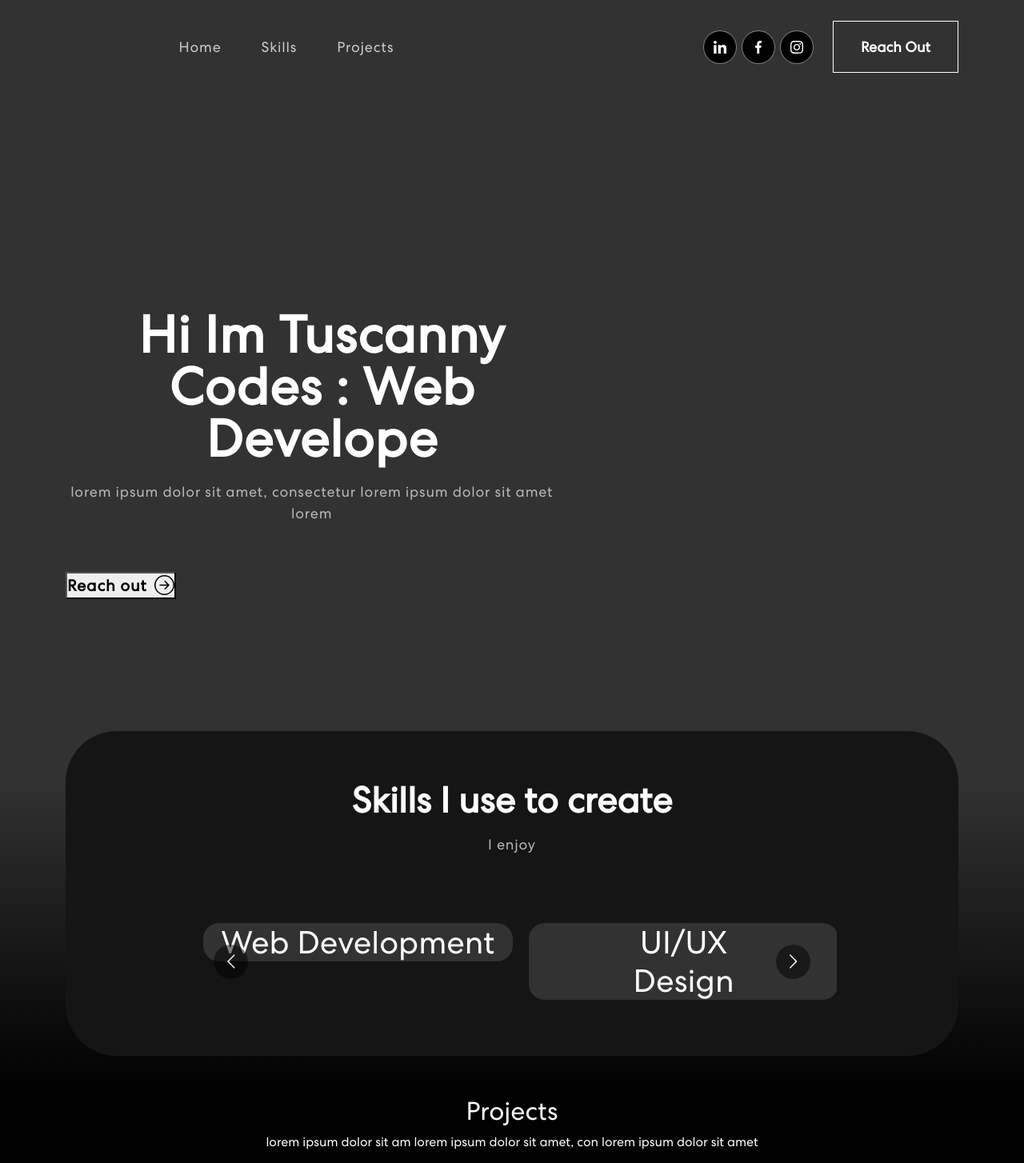
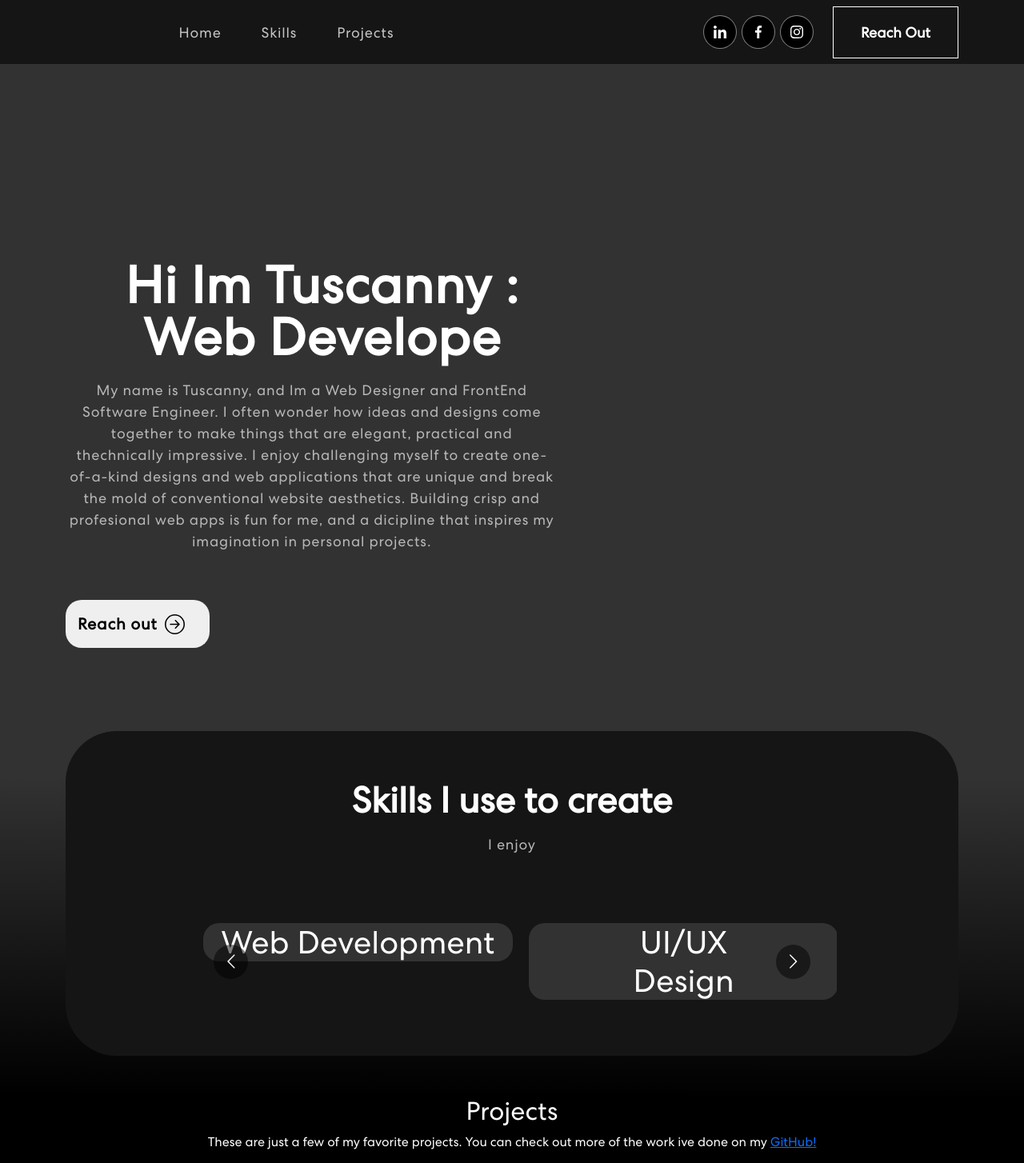
Before and after one commit to tuscannyCodes/new-portfolio-website, a React (Create React App) app: page / in a window 1280 px wide. Shown: the top 1454 px of the page at 80% size. Built offline with nearby package versions, Linux system fonts and the light colour scheme.

Commit message:
minor updates

```diff
--- a/src/App.css
+++ b/src/App.css
@@ -53,14 +53,15 @@ nav.navbar {
   padding: 18px 0;
   position: fixed;
   width: 100%;
+  height: 10%;
   top: 0;
   z-index: 9999;
   transition: 0.32 ease-in-out;
+  background-color:  #151515 ;
 }
 
 nav.navbar.scrolled {
   padding: 0px 0;
-  background-color: #151515;
 }
 
 nav.navbar a.navbar-brand {
@@ -227,6 +228,15 @@ nav.navbar .navbar-toggler[aria-expanded="true"] .navbar-toggler-icon {
 }
 
 /************ Banner Css ************/
+
+.bannerButton{
+display: flex;
+border-radius: 20px;
+width: 180px;
+  height: 60px;
+  border: none;
+  padding: 15px;
+}
 .banner {
   margin-top: 0;
   padding: 260px 0 100px 0;
--- a/src/components/Banner.js
+++ b/src/components/Banner.js
@@ -12,7 +12,7 @@ export const Banner = () => {
     " UI/UX Designer",
     " Software Engineer",
     " Graphic Designer",
-    " Coffee Enthusiast"
+    " Coffee Enthusiast",
   ];
   const [text, setText] = useState("");
   const [delta, setDelta] = useState(300 - Math.random() * 100);
@@ -55,14 +55,13 @@ export const Banner = () => {
           <Col xs={12} md={6} xl={7}>
             {/* <span className="tagline">Welcome to my homepage!</span> */}
             <h1>
-              {"Hi Im Tuscanny Codes :"}
+              Hi Im Tuscanny :
               <span classname="wrap">{text}</span>
             </h1>
             <p>
-              lorem ipsum dolor sit amet, consectetur lorem ipsum dolor sit amet
-              lorem
+            My name is Tuscanny, and Im a Web Designer and FrontEnd Software Engineer. I often wonder how ideas and designs come together to make things that are elegant, practical and thechnically impressive. I enjoy challenging myself to create one-of-a-kind designs and web applications that are unique and break the mold of conventional website aesthetics. Building crisp and profesional web apps is fun for me, and a dicipline that inspires my imagination in personal projects.
             </p>
-            <button onClick={() => console.log("connect")}>
+            <button className="bannerButton" onClick={() => console.log("connect")}>
               Reach out <ArrowRightCircle size={25} />
             </button>
           </Col>
--- a/src/components/Projects.js
+++ b/src/components/Projects.js
@@ -45,8 +45,7 @@ export const Projects = () => {
           <Col>
             <h2>Projects</h2>
             <p>
-              lorem ipsum dolor sit am lorem ipsum dolor sit amet, con lorem
-              ipsum dolor sit amet
+              These are just a few of my favorite projects.  You can check out more of the work ive done on my <a href="https://github.com/tuscannycodes">GitHub!</a>
             </p>
             <Tab.Container id="projects-tabs" defaultActiveKey="first">
               <Nav
```
